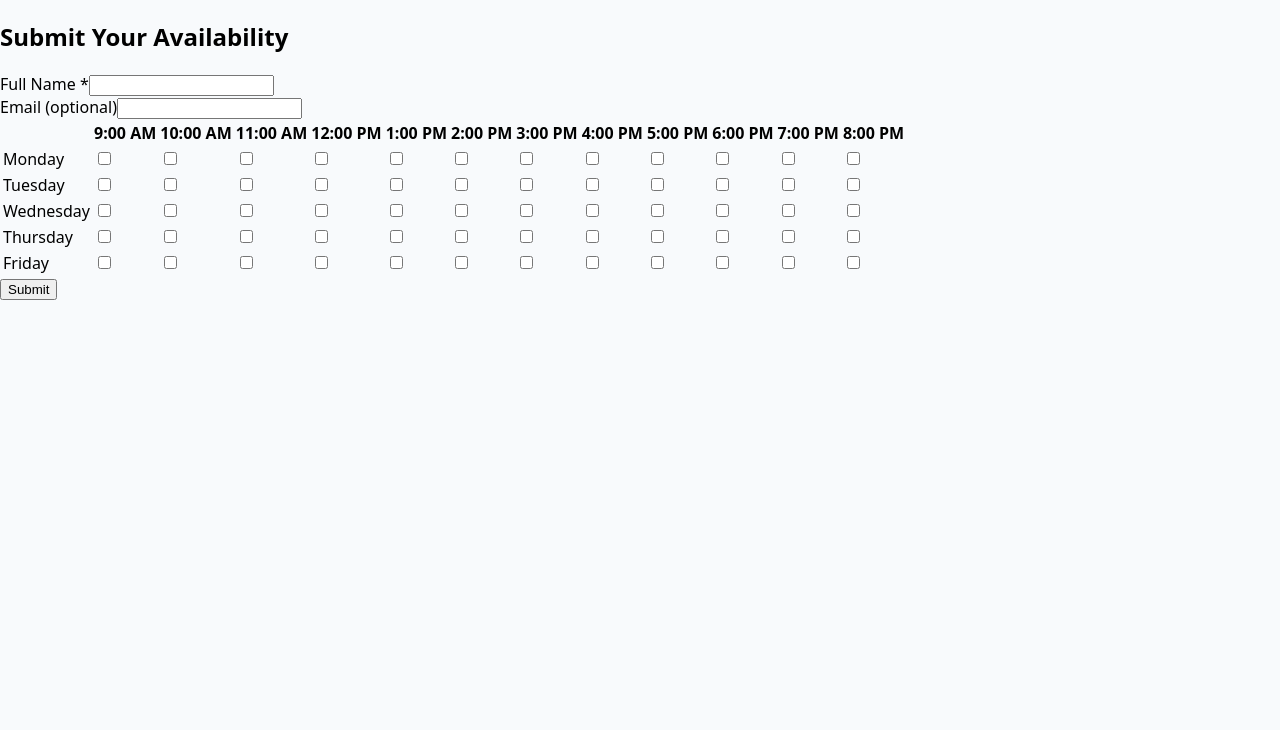
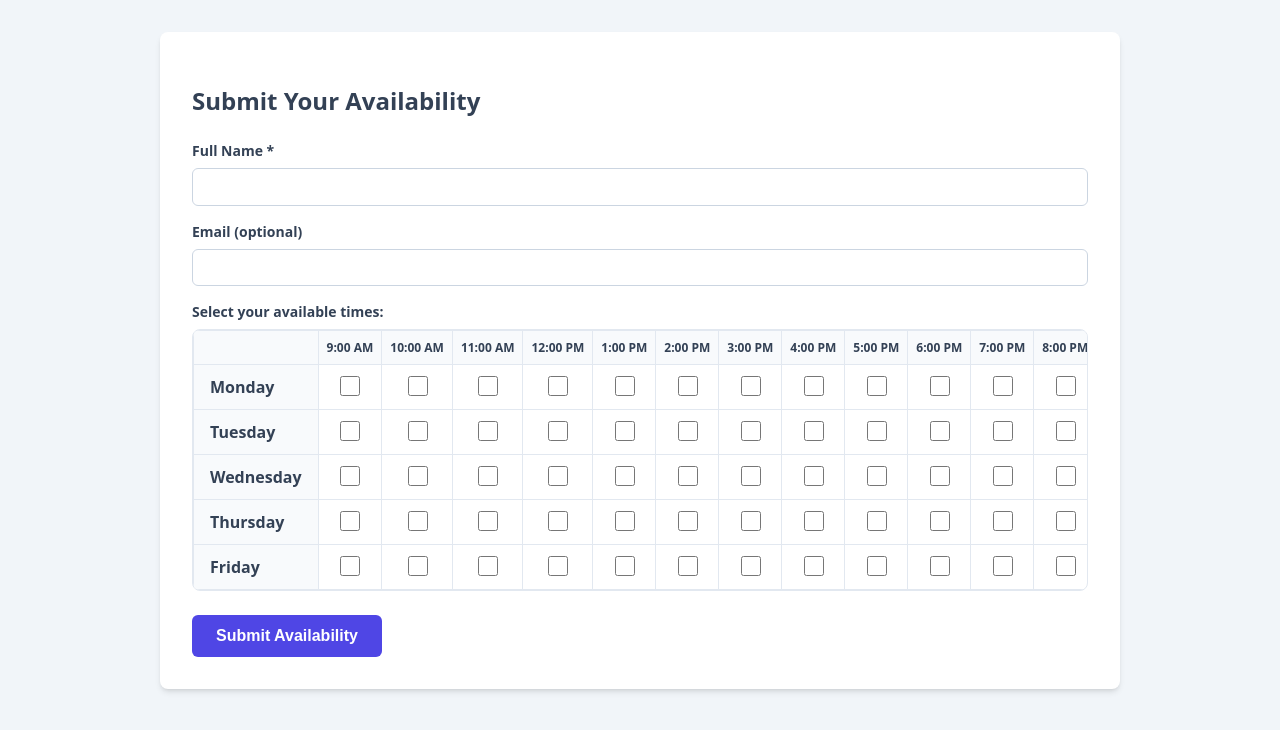
Before and after one commit to mattkoziol/meeting-scheduler, a React (Create React App) app in the folder frontend/: page /availability in a window 1280 px wide. Shown: the top 730 px of the page. Built offline with nearby package versions, Linux system fonts and the light colour scheme; no server answers.

Commit message:
Chore: Improve mobile responsiveness and UI styles

```diff
--- a/frontend/src/index.css
+++ b/frontend/src/index.css
@@ -3,8 +3,9 @@
 */
 
 body {
-  font-family: system-ui, sans-serif;
-  background: #f8fafc;
+  font-family: system-ui, -apple-system, BlinkMacSystemFont, 'Segoe UI', Roboto, Oxygen, Ubuntu, Cantarell, 'Open Sans', 'Helvetica Neue', sans-serif;
+  background: #f1f5f9; /* slate-100 */
+  color: #334155; /* slate-700 */
   margin: 0;
 }
 
@@ -22,3 +23,138 @@ body {
     box-sizing: border-box;
   }
 }
+
+/* General Form & Layout Styles */
+.form-container {
+  max-width: 56rem; /* equivalent to max-w-2xl */
+  margin: 2rem auto;
+  padding: 1rem;
+  background: white;
+  border-radius: 8px;
+  box-shadow: 0 4px 6px -1px rgb(0 0 0 / 0.1), 0 2px 4px -2px rgb(0 0 0 / 0.1);
+}
+
+@media (min-width: 640px) {
+  .form-container {
+    padding: 2rem;
+  }
+}
+
+.form-title {
+  font-size: 1.5rem; /* text-2xl */
+  font-weight: 700;
+  margin-bottom: 1.5rem;
+}
+
+.form-field {
+  margin-bottom: 1rem;
+}
+
+.form-label {
+  display: block;
+  margin-bottom: 0.5rem;
+  font-weight: 600;
+  font-size: 0.875rem;
+}
+
+.form-input {
+  width: 100%;
+  padding: 0.65rem 0.75rem;
+  border: 1px solid #cbd5e1; /* slate-300 */
+  border-radius: 6px;
+  box-sizing: border-box;
+}
+
+.form-button {
+  background-color: #4f46e5; /* indigo-600 */
+  color: white;
+  padding: 0.75rem 1.5rem;
+  border-radius: 6px;
+  border: none;
+  cursor: pointer;
+  font-size: 1rem;
+  font-weight: 600;
+  transition: background-color 0.2s;
+}
+
+.form-button:hover {
+  background-color: #4338ca; /* indigo-700 */
+}
+
+.form-button:disabled {
+  background-color: #a5b4fc; /* indigo-300 */
+  cursor: not-allowed;
+}
+
+.button-danger {
+  background-color: #dc2626; /* red-600 */
+}
+.button-danger:hover {
+  background-color: #b91c1c; /* red-700 */
+}
+
+.error-message {
+  color: #dc2626; /* text-red-600 */
+  margin-bottom: 1rem;
+}
+
+/* Availability Table Specific Styles */
+.availability-grid-container {
+  overflow-x: auto;
+  border: 1px solid #e2e8f0; /* slate-200 */
+  border-radius: 8px;
+  margin-bottom: 1.5rem;
+}
+
+.availability-table {
+  width: 100%;
+  min-width: 700px; /* Force horizontal scroll on small screens */
+  border-collapse: collapse;
+}
+
+.availability-table th,
+.availability-table td {
+  border: 1px solid #e2e8f0;
+  padding: 0.5rem;
+  text-align: center;
+  vertical-align: middle;
+}
+
+.availability-table th {
+  font-size: 0.75rem; /* text-xs */
+  white-space: nowrap;
+  background-color: #f8fafc; /* slate-50 */
+}
+
+.availability-table td:first-child {
+  font-weight: 600;
+  white-space: nowrap;
+  padding: 0.5rem 1rem;
+  text-align: left;
+  background-color: #f8fafc;
+  position: sticky;
+  left: 0;
+  z-index: 10;
+}
+
+.availability-table input[type="checkbox"] {
+  width: 1.25rem;
+  height: 1.25rem;
+  accent-color: #4f46e5;
+}
+
+/* Results Page Specifics */
+.results-header {
+  display: flex;
+  justify-content: space-between;
+  align-items: center;
+  flex-wrap: wrap;
+  gap: 1rem;
+  margin-bottom: 1.5rem;
+}
+
+.results-header .button-group {
+    display: flex;
+    gap: 1rem;
+    flex-wrap: wrap;
+}
--- a/frontend/src/pages/AvailabilityForm.js
+++ b/frontend/src/pages/AvailabilityForm.js
@@ -1,12 +1,13 @@
 import React, { useState } from 'react';
 
 const days = ['Monday', 'Tuesday', 'Wednesday', 'Thursday', 'Friday'];
-const hours = Array.from({ length: 12 }, (_, i) => 9 + i); // 9AM to 9PM
+const hours = Array.from({ length: 12 }, (_, i) => 9 + i); // 9AM to 8PM is 12 hours
 
 function formatHour(hour) {
-  const ampm = hour >= 12 ? 'PM' : 'AM';
-  const display = hour > 12 ? hour - 12 : hour;
-  return `${display}:00 ${ampm}`;
+  if (hour === 12) return '12:00 PM';
+  const ampm = hour > 12 ? 'PM' : 'AM';
+  const displayHour = hour > 12 ? hour - 12 : hour;
+  return `${displayHour}:00 ${ampm}`;
 }
 
 export default function AvailabilityForm({ onSubmitted }) {
@@ -48,8 +49,6 @@ export default function AvailabilityForm({ onSubmitted }) {
         throw new Error(`HTTP error! status: ${response.status}`);
       }
 
-      const data = await response.json();
-      console.log('Success:', data);
       onSubmitted();
     } catch (error) {
       console.error('Error:', error);
@@ -60,34 +59,39 @@ export default function AvailabilityForm({ onSubmitted }) {
   };
 
   return (
-    <form className="max-w-xl mx-auto p-4" onSubmit={handleSubmit}>
-      <h2 className="text-2xl font-bold mb-4">Submit Your Availability</h2>
-      <div className="mb-2">
-        <label className="block mb-1">Full Name *</label>
-        <input className="border p-2 w-full" value={name} onChange={e => setName(e.target.value)} required />
+    <div className="form-container">
+      <form onSubmit={handleSubmit}>
+        <h2 className="form-title">Submit Your Availability</h2>
+
+        <div className="form-field">
+          <label className="form-label" htmlFor="name">Full Name *</label>
+          <input id="name" className="form-input" value={name} onChange={e => setName(e.target.value)} required />
         </div>
-      <div className="mb-2">
-        <label className="block mb-1">Email (optional)</label>
-        <input className="border p-2 w-full" value={email} onChange={e => setEmail(e.target.value)} type="email" />
+
+        <div className="form-field">
+          <label className="form-label" htmlFor="email">Email (optional)</label>
+          <input id="email" className="form-input" value={email} onChange={e => setEmail(e.target.value)} type="email" />
         </div>
-      <div className="overflow-x-auto">
-        <table className="min-w-full border mb-4">
+
+        <label className="form-label">Select your available times:</label>
+        <div className="availability-grid-container">
+          <table className="availability-table">
             <thead>
               <tr>
-              <th className="border p-1"></th>
+                <th></th>
                 {hours.map(hour => (
-                <th key={hour} className="border p-1 text-xs">{formatHour(hour)}</th>
+                  <th key={hour}>{formatHour(hour)}</th>
                 ))}
               </tr>
             </thead>
             <tbody>
               {days.map(day => (
                 <tr key={day}>
-                <td className="border p-1 font-semibold">{day}</td>
+                  <td>{day}</td>
                   {hours.map(hour => {
                     const key = `${day}_${hour.toString().padStart(2, '0')}`;
                     return (
-                    <td key={key} className="border p-1 text-center">
+                      <td key={key}>
                         <input
                           type="checkbox"
                           checked={!!selected[key]}
@@ -101,10 +105,13 @@ export default function AvailabilityForm({ onSubmitted }) {
             </tbody>
           </table>
         </div>
-      {error && <div className="text-red-600 mb-2">{error}</div>}
-      <button type="submit" className="bg-blue-600 text-white px-4 py-2 rounded" disabled={loading}>
-        {loading ? 'Submitting...' : 'Submit'}
+
+        {error && <div className="error-message">{error}</div>}
+
+        <button type="submit" className="form-button" disabled={loading}>
+          {loading ? 'Submitting...' : 'Submit Availability'}
         </button>
       </form>
+    </div>
   );
 }
--- a/frontend/src/pages/Results.js
+++ b/frontend/src/pages/Results.js
@@ -5,14 +5,15 @@ const days = ['Monday', 'Tuesday', 'Wednesday', 'Thursday', 'Friday'];
 const hours = Array.from({ length: 12 }, (_, i) => 9 + i);
 
 function formatHour(hour) {
-  const ampm = hour >= 12 ? 'PM' : 'AM';
-  const display = hour > 12 ? hour - 12 : hour;
-  return `${display}:00 ${ampm}`;
+  if (hour === 12) return '12:00 PM';
+  const ampm = hour > 12 ? 'PM' : 'AM';
+  const displayHour = hour > 12 ? hour - 12 : hour;
+  return `${displayHour}:00 ${ampm}`;
 }
 
 function getColor(count, max) {
-  if (!count) return '#eee';
-  return `rgb(30, 144, 255, ${0.2 + 0.8 * (count / max)})`;
+  if (!count || max === 0) return '#eff6ff'; // blue-50
+  return `rgb(59, 130, 246, ${0.15 + 0.85 * (count / max)})`; // shades of blue-500
 }
 
 export default function Results() {
@@ -24,6 +25,7 @@ export default function Results() {
   const [clearing, setClearing] = useState(false);
 
   const fetchData = async () => {
+    try {
       const [availRes, bestRes] = await Promise.all([
         fetch(process.env.REACT_APP_API_URL + '/api/availability').then(res => res.json()),
         fetch(process.env.REACT_APP_API_URL + '/api/best-time').then(res => res.json())
@@ -31,22 +33,15 @@ export default function Results() {
 
       setSummary(availRes.summary || {});
       let maxVal = 0;
-    // Sort and log slots by count
-    const sortedSlots = Object.entries(availRes.summary || {})
-      .sort(([, a], [, b]) => b - a)
-      .slice(0, 5);
-    console.log('Top 5 most selected time slots:');
-    sortedSlots.forEach(([slot, count]) => {
-      const [day, hour] = slot.split('_');
-      console.log(`${day} at ${formatHour(parseInt(hour))}: ${count} people`);
-    });
-
       for (const k in availRes.summary) {
         if (availRes.summary[k] > maxVal) maxVal = availRes.summary[k];
       }
       setMax(maxVal);
       setBestSlots(bestRes.bestSlots || []);
       setTotal(bestRes.totalUsers || 0);
+    } catch (error) {
+      console.error("Failed to fetch data:", error);
+    }
   };
 
   useEffect(() => {
@@ -73,7 +68,7 @@ export default function Results() {
       await fetch(`${process.env.REACT_APP_API_URL}/api/availability`, {
         method: 'DELETE'
       });
-      await fetchData(); // Refresh the data
+      await fetchData();
     } catch (error) {
       console.error('Error clearing data:', error);
     }
@@ -81,41 +76,32 @@ export default function Results() {
   };
 
   return (
-    <div className="max-w-4xl mx-auto p-4">
-      <div className="flex justify-between items-center mb-4">
-        <h2 className="text-2xl font-bold">Availability Heatmap</h2>
-        <div className="space-x-4">
-          <button
-            onClick={handleGenerateExample}
-            disabled={loading}
-            className="bg-blue-500 text-white px-4 py-2 rounded hover:bg-blue-600 disabled:bg-blue-300"
-          >
-            {loading ? 'Generating...' : 'Generate Example Data'}
+    <div className="form-container">
+      <div className="results-header">
+        <h2 className="form-title" style={{ margin: 0 }}>Availability Heatmap</h2>
+        <div className="button-group">
+          <button onClick={handleGenerateExample} disabled={loading} className="form-button">
+            {loading ? 'Generating...' : 'Generate Data'}
           </button>
-          <button
-            onClick={handleClearData}
-            disabled={clearing}
-            className="bg-red-500 text-white px-4 py-2 rounded hover:bg-red-600 disabled:bg-red-300"
-          >
-            {clearing ? 'Clearing...' : 'Clear All Data'}
+          <button onClick={handleClearData} disabled={clearing} className="form-button button-danger">
+            {clearing ? 'Clearing...' : 'Clear Data'}
           </button>
         </div>
       </div>
-      <p className="mb-2">Total submissions: {total}</p>
-      <div className="overflow-x-auto">
-        <table className="min-w-full border mb-4">
+      <p style={{ margin: '0 0 1.5rem 0', color: '#64748b' }}>Total submissions: {total}</p>
+
+      <div className="availability-grid-container">
+        <table className="availability-table">
           <thead>
             <tr>
-              <th className="border p-1"></th>
-              {hours.map(hour => (
-                <th key={hour} className="border p-1 text-xs">{formatHour(hour)}</th>
-              ))}
+              <th></th>
+              {hours.map(hour => <th key={hour}>{formatHour(hour)}</th>)}
             </tr>
           </thead>
           <tbody>
             {days.map(day => (
               <tr key={day}>
-                <td className="border p-1 font-semibold">{day}</td>
+                <td>{day}</td>
                 {hours.map(hour => {
                   const key = `${day}_${hour.toString().padStart(2, '0')}`;
                   const count = summary[key] || 0;
@@ -123,11 +109,15 @@ export default function Results() {
                   return (
                     <td
                       key={key}
-                      className="border p-1 text-center"
-                      style={{ background: getColor(count, max), fontWeight: isBest ? 'bold' : 'normal', border: isBest ? '2px solid #2563eb' : undefined }}
+                      style={{
+                        background: getColor(count, max),
+                        border: isBest ? '2px solid #3b82f6' : undefined,
+                        color: isBest ? '#1e3a8a' : undefined,
+                        fontWeight: isBest ? '700' : 'normal'
+                      }}
                     >
                       {count > 0 ? count : ''}
-                      {isBest && <span title="Best time">⭐</span>}
+                      {isBest && <span title="Best time!" style={{marginLeft: '4px'}}>⭐</span>}
                     </td>
                   );
                 })}
@@ -136,8 +126,9 @@ export default function Results() {
           </tbody>
         </table>
       </div>
-      <div className="mt-4">
-        <h3 className="font-semibold">Top Matched Time(s):</h3>
+
+      <div>
+        <h3 style={{fontWeight: 600, fontSize: '1.125rem', marginTop: '2rem'}}>Top Matched Time(s):</h3>
         {bestSlots.length === 0 ? (
           <p>No submissions yet.</p>
         ) : (
```
Also changed, not shown: frontend/public/logo192.png (deleted), frontend/public/logo512.png (deleted). Lines whose indentation alone changed are shown as unchanged.
